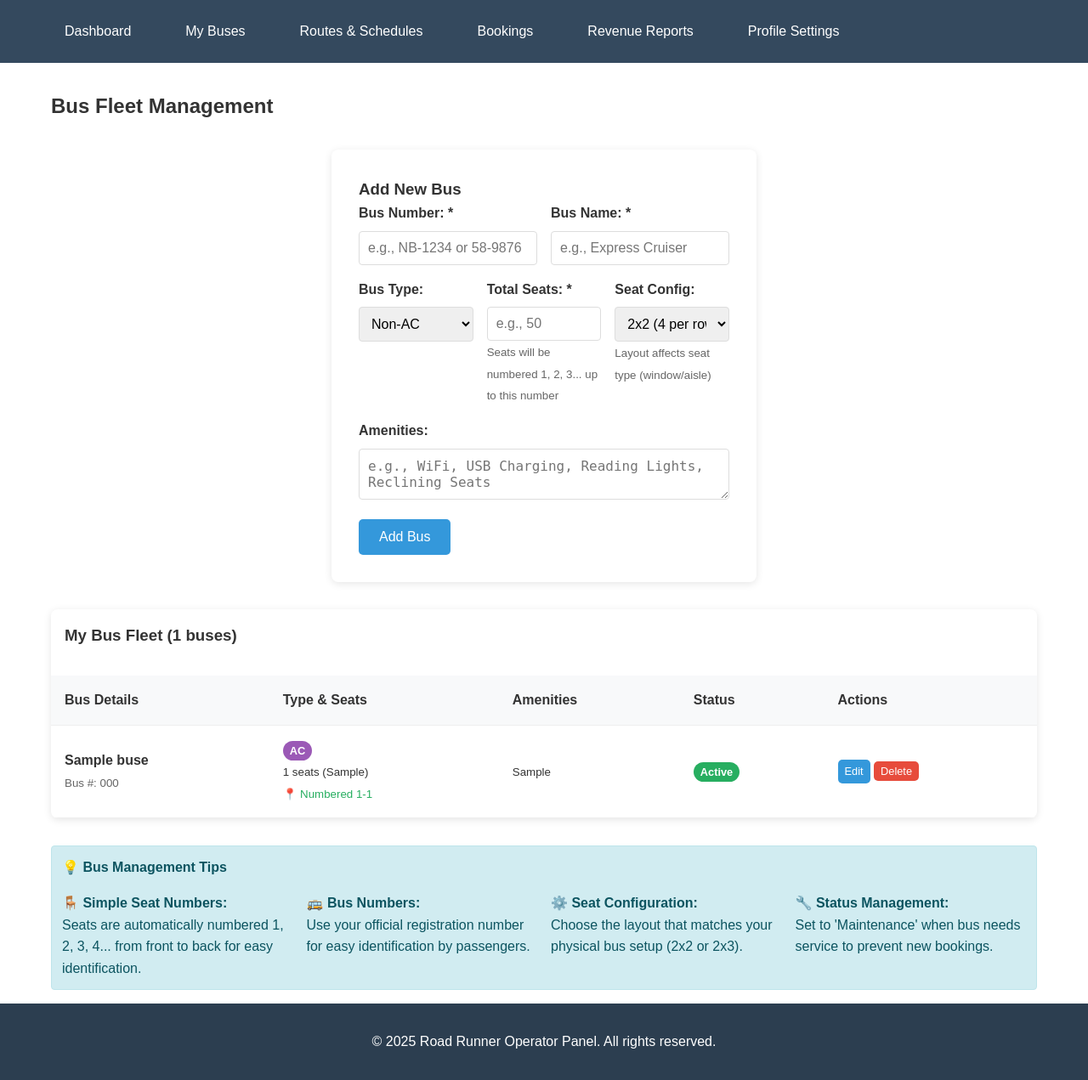
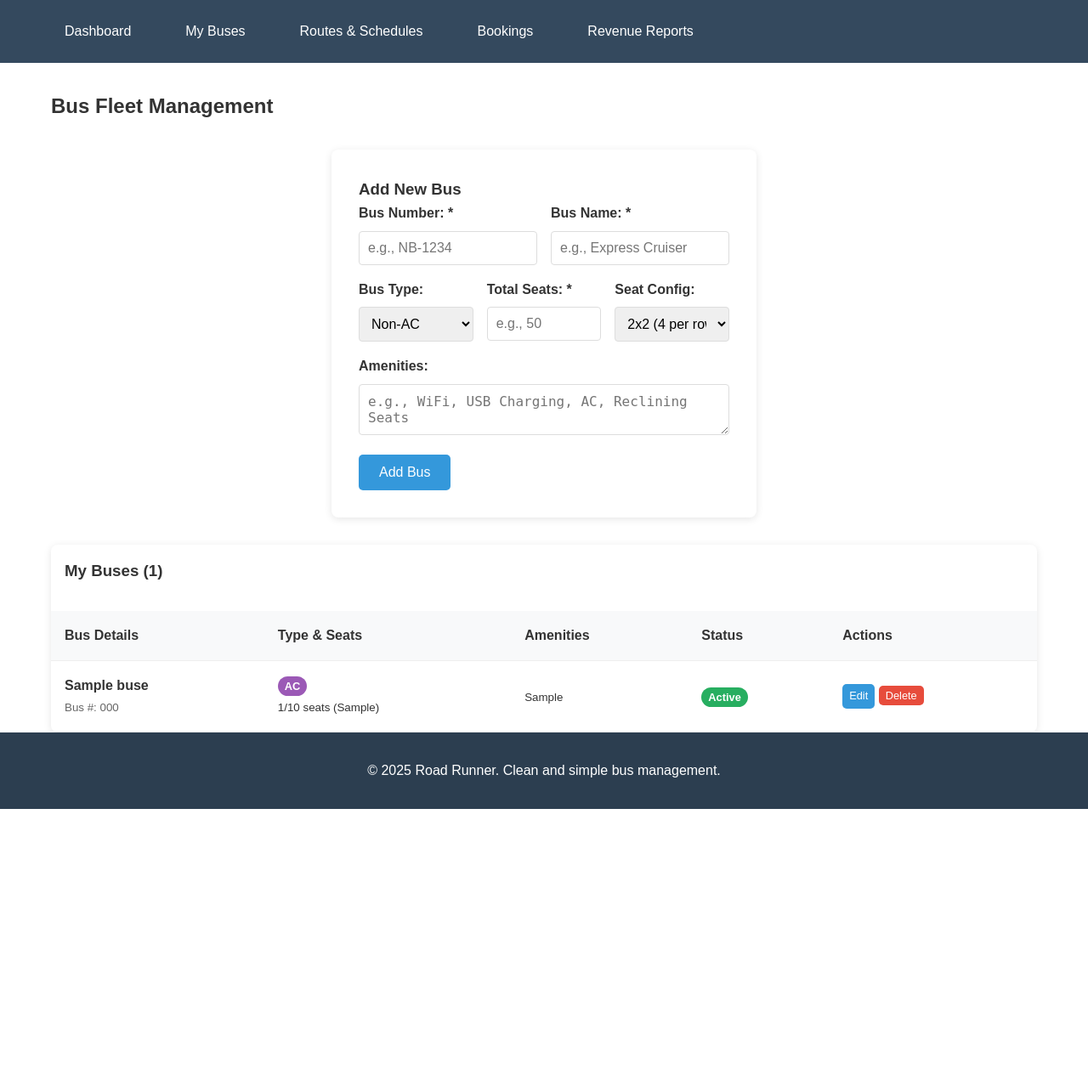
Before and after one commit to AvinashFdo/Road_Runner, a PHP site: page /operator/buses.php in a window 1280 px wide. Shown: the part 78-1349 px from the top of the page at 85% size. After the commit the page ends 1030 px from the top, so only its background shows below. Run offline with PHP 8.4, Linux system fonts and the light colour scheme; a user stored in the database is signed in; tables that the repository leaves empty hold one stand-in row (values such as "Sample post").

Commit message:
Update buses.php

```diff
--- a/operator/buses.php
+++ b/operator/buses.php
@@ -1,6 +1,6 @@
 <?php
-// Operator Bus Management - ORIGINAL DESIGN with Perfect Seat Generation
-// Save this as: operator/buses.php
+// Clean Bus Management System - Built from scratch
+// Save as: operator/buses.php
 
 session_start();
 require_once '../db_connection.php';
@@ -20,18 +20,18 @@ if ($_SERVER['REQUEST_METHOD'] === 'POST') {
     $action = $_POST['action'] ?? '';
 
     if ($action === 'add_bus') {
-        // Add new bus
+        // Get form data
         $bus_number = trim($_POST['bus_number'] ?? '');
         $bus_name = trim($_POST['bus_name'] ?? '');
         $bus_type = $_POST['bus_type'] ?? 'Non-AC';
-        $total_seats = $_POST['total_seats'] ?? '';
+        $total_seats = (int)($_POST['total_seats'] ?? 0);
         $seat_configuration = $_POST['seat_configuration'] ?? '2x2';
         $amenities = trim($_POST['amenities'] ?? '');
 
         // Validation
         if (empty($bus_number) || empty($bus_name)) {
             $error = "Bus number and bus name are required.";
-        } elseif (!is_numeric($total_seats) || $total_seats < 10 || $total_seats > 60) {
+        } elseif ($total_seats < 10 || $total_seats > 60) {
             $error = "Total seats must be between 10 and 60.";
         } else {
             try {
@@ -47,50 +47,32 @@ if ($_SERVER['REQUEST_METHOD'] === 'POST') {
 
                     $bus_id = $pdo->lastInsertId();
 
-                    // Auto-generate seats with simple numbers (1, 2, 3, 4, 5... 50)
-$seats_per_row = explode('x', $seat_configuration);
-$left_seats = (int)$seats_per_row[0];
-$right_seats = (int)$seats_per_row[1];
-$total_per_row = $left_seats + $right_seats;
+                    // CLEAN SEAT GENERATION - Simple sequential numbering
+                    for ($seat_num = 1; $seat_num <= $total_seats; $seat_num++) {
+                        // Determine seat type based on position
+                        $config = explode('x', $seat_configuration);
+                        $seats_per_row = (int)$config[0] + (int)$config[1];
+                        $position_in_row = (($seat_num - 1) % $seats_per_row) + 1;
 
-// Generate seats with simple sequential numbers
-for ($seat_number = 1; $seat_number <= $total_seats; $seat_number++) {
-    // Calculate which row and position this seat is in
-    $row = ceil($seat_number / $total_per_row);
-    $position_in_row = (($seat_number - 1) % $total_per_row) + 1;
-
-    // Determine seat type based on position
-    $seat_type = 'middle'; // default
-
-    if ($position_in_row == 1 || $position_in_row == $total_per_row) {
-        $seat_type = 'window'; // First and last seats in row are windows
-    } elseif ($position_in_row == $left_seats || $position_in_row == ($left_seats + 1)) {
-        $seat_type = 'aisle'; // Seats next to aisle
+                        if ($position_in_row == 1 || $position_in_row == $seats_per_row) {
+                            $seat_type = 'window';
+                        } elseif ($position_in_row == (int)$config[0] || $position_in_row == ((int)$config[0] + 1)) {
+                            $seat_type = 'aisle';
+                        } else {
+                            $seat_type = 'middle';
                         }
 
-    // Insert seat with simple number
                         $stmt = $pdo->prepare("INSERT INTO seats (bus_id, seat_number, seat_type) VALUES (?, ?, ?)");
-    $stmt->execute([$bus_id, (string)$seat_number, $seat_type]);
-                            $seat_count++;
-                        }
+                        $stmt->execute([$bus_id, (string)$seat_num, $seat_type]);
                     }
 
-                    // Verify seat count
-                    $stmt = $pdo->prepare("SELECT COUNT(*) as created_seats FROM seats WHERE bus_id = ?");
+                    // Verify seat creation
+                    $stmt = $pdo->prepare("SELECT COUNT(*) as count FROM seats WHERE bus_id = ?");
                     $stmt->execute([$bus_id]);
-                    $actual_created = $stmt->fetch()['created_seats'];
+                    $actual_seats = $stmt->fetch()['count'];
 
-                    if ($actual_created != $total_seats) {
-                        error_log("Warning: Bus ID $bus_id - Expected $total_seats seats, but created $actual_created seats");
+                    $message = "Bus added successfully! Created $actual_seats seats (numbered 1 to $total_seats).";
                 }
-
-                    $message = "Bus added successfully with " . $actual_created . " seats generated (Expected: " . $total_seats . ")!";
-                // Verify seat count
-                $stmt = $pdo->prepare("SELECT COUNT(*) as created_seats FROM seats WHERE bus_id = ?");
-                $stmt->execute([$bus_id]);
-                $actual_created = $stmt->fetch()['created_seats'];
-
-                $message = "Bus added successfully with " . $actual_created . " seats (numbered 1 to " . $total_seats . ")!";
             } catch (PDOException $e) {
                 $error = "Error adding bus: " . $e->getMessage();
             }
@@ -98,7 +80,6 @@ for ($seat_number = 1; $seat_number <= $total_seats; $seat_number++) {
     }
 
     elseif ($action === 'update_bus') {
-        // Update existing bus
         $bus_id = $_POST['bus_id'] ?? '';
         $bus_number = trim($_POST['bus_number'] ?? '');
         $bus_name = trim($_POST['bus_name'] ?? '');
@@ -110,16 +91,9 @@ for ($seat_number = 1; $seat_number <= $total_seats; $seat_number++) {
             $error = "Bus number and bus name are required.";
         } else {
             try {
-                // Check if bus belongs to this operator
-                $stmt = $pdo->prepare("SELECT bus_id FROM buses WHERE bus_id = ? AND operator_id = ?");
-                $stmt->execute([$bus_id, $operator_id]);
-                if (!$stmt->fetch()) {
-                    $error = "Bus not found or you don't have permission to edit it.";
-                } else {
                 $stmt = $pdo->prepare("UPDATE buses SET bus_number = ?, bus_name = ?, bus_type = ?, amenities = ?, status = ? WHERE bus_id = ? AND operator_id = ?");
                 $stmt->execute([$bus_number, $bus_name, $bus_type, $amenities, $status, $bus_id, $operator_id]);
                 $message = "Bus updated successfully!";
-                }
             } catch (PDOException $e) {
                 $error = "Error updating bus: " . $e->getMessage();
             }
@@ -127,27 +101,24 @@ for ($seat_number = 1; $seat_number <= $total_seats; $seat_number++) {
     }
 
     elseif ($action === 'delete_bus') {
-        // Delete bus
         $bus_id = $_POST['bus_id'] ?? '';
         try {
             // Check if bus has active schedules
-            $stmt = $pdo->prepare("SELECT COUNT(*) as schedule_count FROM schedules WHERE bus_id = ? AND status = 'active'");
+            $stmt = $pdo->prepare("SELECT COUNT(*) as count FROM schedules WHERE bus_id = ? AND status = 'active'");
             $stmt->execute([$bus_id]);
-            $result = $stmt->fetch();
+            $active_schedules = $stmt->fetch()['count'];
 
-            if ($result['schedule_count'] > 0) {
-                $error = "Cannot delete bus. It has active schedules. Please remove schedules first.";
+            if ($active_schedules > 0) {
+                $error = "Cannot delete bus. It has $active_schedules active schedules.";
             } else {
-                // Check if bus belongs to this operator
-                $stmt = $pdo->prepare("SELECT bus_id FROM buses WHERE bus_id = ? AND operator_id = ?");
-                $stmt->execute([$bus_id, $operator_id]);
-                if (!$stmt->fetch()) {
-                    $error = "Bus not found or you don't have permission to delete it.";
-                } else {
+                // Delete seats first, then bus
+                $stmt = $pdo->prepare("DELETE FROM seats WHERE bus_id = ?");
+                $stmt->execute([$bus_id]);
+
                 $stmt = $pdo->prepare("DELETE FROM buses WHERE bus_id = ? AND operator_id = ?");
                 $stmt->execute([$bus_id, $operator_id]);
+
                 $message = "Bus deleted successfully!";
-                }
             }
         } catch (PDOException $e) {
             $error = "Error deleting bus: " . $e->getMessage();
@@ -157,7 +128,14 @@ for ($seat_number = 1; $seat_number <= $total_seats; $seat_number++) {
 
 // Get all buses for this operator
 try {
-    $stmt = $pdo->prepare("SELECT b.*, COUNT(s.seat_id) as actual_seats FROM buses b LEFT JOIN seats s ON b.bus_id = s.bus_id WHERE b.operator_id = ? GROUP BY b.bus_id ORDER BY b.bus_name ASC");
+    $stmt = $pdo->prepare("
+        SELECT b.*, COUNT(s.seat_id) as actual_seats
+        FROM buses b
+        LEFT JOIN seats s ON b.bus_id = s.bus_id
+        WHERE b.operator_id = ?
+        GROUP BY b.bus_id
+        ORDER BY b.bus_name ASC
+    ");
     $stmt->execute([$operator_id]);
     $buses = $stmt->fetchAll();
 } catch (PDOException $e) {
@@ -165,7 +143,7 @@ try {
     $buses = [];
 }
 
-// Get bus for editing if edit_id is provided
+// Get bus for editing
 $edit_bus = null;
 if (isset($_GET['edit']) && is_numeric($_GET['edit'])) {
     try {
@@ -183,7 +161,7 @@ if (isset($_GET['edit']) && is_numeric($_GET['edit'])) {
 <head>
     <meta charset="UTF-8">
     <meta name="viewport" content="width=device-width, initial-scale=1.0">
-    <title>Bus Management - Road Runner Operator</title>
+    <title>Bus Management - Road Runner</title>
     <link rel="stylesheet" href="../assets/css/style.css">
 </head>
 <body>
@@ -210,7 +188,6 @@ if (isset($_GET['edit']) && is_numeric($_GET['edit'])) {
                 <a href="schedules.php">Routes & Schedules</a>
                 <a href="#" onclick="alert('Coming soon!')">Bookings</a>
                 <a href="#" onclick="alert('Coming soon!')">Revenue Reports</a>
-                <a href="#" onclick="alert('Coming soon!')">Profile Settings</a>
             </div>
         </div>
     </div>
@@ -219,17 +196,13 @@ if (isset($_GET['edit']) && is_numeric($_GET['edit'])) {
     <main class="container">
         <h2 class="mb_2">Bus Fleet Management</h2>
 
-        <!-- Display Messages -->
+        <!-- Messages -->
         <?php if ($message): ?>
-            <div class="alert alert_success">
-                <?php echo htmlspecialchars($message); ?>
-            </div>
+            <div class="alert alert_success"><?php echo htmlspecialchars($message); ?></div>
         <?php endif; ?>
 
         <?php if ($error): ?>
-            <div class="alert alert_error">
-                <?php echo htmlspecialchars($error); ?>
-            </div>
+            <div class="alert alert_error"><?php echo htmlspecialchars($error); ?></div>
         <?php endif; ?>
 
         <!-- Add/Edit Bus Form -->
@@ -245,28 +218,16 @@ if (isset($_GET['edit']) && is_numeric($_GET['edit'])) {
                 <div style="display: grid; grid-template-columns: 1fr 1fr; gap: 1rem;">
                     <div class="form_group">
                         <label for="bus_number">Bus Number: *</label>
-                        <input
-                            type="text"
-                            id="bus_number"
-                            name="bus_number"
-                            class="form_control"
+                        <input type="text" id="bus_number" name="bus_number" class="form_control"
                                value="<?php echo $edit_bus ? htmlspecialchars($edit_bus['bus_number']) : ''; ?>"
-                            placeholder="e.g., NB-1234 or 58-9876"
-                            required
-                        >
+                               placeholder="e.g., NB-1234" required>
                     </div>
 
                     <div class="form_group">
                         <label for="bus_name">Bus Name: *</label>
-                        <input
-                            type="text"
-                            id="bus_name"
-                            name="bus_name"
-                            class="form_control"
+                        <input type="text" id="bus_name" name="bus_name" class="form_control"
                                value="<?php echo $edit_bus ? htmlspecialchars($edit_bus['bus_name']) : ''; ?>"
-                            placeholder="e.g., Express Cruiser"
-                            required
-                        >
+                               placeholder="e.g., Express Cruiser" required>
                     </div>
                 </div>
 
@@ -284,17 +245,8 @@ if (isset($_GET['edit']) && is_numeric($_GET['edit'])) {
                     <?php if (!$edit_bus): ?>
                         <div class="form_group">
                             <label for="total_seats">Total Seats: *</label>
-                            <input
-                                type="number"
-                                id="total_seats"
-                                name="total_seats"
-                                class="form_control"
-                                min="10"
-                                max="60"
-                                placeholder="e.g., 50"
-                                required
-                            >
-                            <small style="color: #666;">Seats will be numbered 1, 2, 3... up to this number</small>
+                            <input type="number" id="total_seats" name="total_seats" class="form_control"
+                                   min="10" max="60" placeholder="e.g., 50" required>
                         </div>
 
                         <div class="form_group">
@@ -302,14 +254,13 @@ if (isset($_GET['edit']) && is_numeric($_GET['edit'])) {
                             <select id="seat_configuration" name="seat_configuration" class="form_control">
                                 <option value="2x2">2x2 (4 per row)</option>
                                 <option value="2x3">2x3 (5 per row)</option>
+                                <option value="3x2">3x2 (5 per row)</option>
                             </select>
-                            <small style="color: #666;">Layout affects seat type (window/aisle)</small>
                         </div>
                     <?php else: ?>
                         <div class="form_group">
                             <label>Total Seats:</label>
                             <input type="text" class="form_control" value="<?php echo $edit_bus['total_seats']; ?>" readonly style="background: #f5f5f5;">
-                            <small style="color: #666;">Seats cannot be changed after creation</small>
                         </div>
 
                         <div class="form_group">
@@ -325,13 +276,8 @@ if (isset($_GET['edit']) && is_numeric($_GET['edit'])) {
 
                 <div class="form_group">
                     <label for="amenities">Amenities:</label>
-                    <textarea
-                        id="amenities"
-                        name="amenities"
-                        class="form_control"
-                        rows="2"
-                        placeholder="e.g., WiFi, USB Charging, Reading Lights, Reclining Seats"
-                    ><?php echo $edit_bus ? htmlspecialchars($edit_bus['amenities']) : ''; ?></textarea>
+                    <textarea id="amenities" name="amenities" class="form_control" rows="2"
+                              placeholder="e.g., WiFi, USB Charging, AC, Reclining Seats"><?php echo $edit_bus ? htmlspecialchars($edit_bus['amenities']) : ''; ?></textarea>
                 </div>
 
                 <button type="submit" class="btn btn_primary">
@@ -344,9 +290,9 @@ if (isset($_GET['edit']) && is_numeric($_GET['edit'])) {
             </form>
         </div>
 
-        <!-- Bus Fleet List -->
+        <!-- Bus List -->
         <div class="table_container">
-            <h3 class="p_1 mb_1">My Bus Fleet (<?php echo count($buses); ?> buses)</h3>
+            <h3 class="p_1 mb_1">My Buses (<?php echo count($buses); ?>)</h3>
 
             <?php if (empty($buses)): ?>
                 <div class="p_2 text_center">
@@ -372,14 +318,13 @@ if (isset($_GET['edit']) && is_numeric($_GET['edit'])) {
                                 </td>
                                 <td>
                                     <span class="badge badge_<?php echo strtolower(str_replace('-', '', $bus['bus_type'])); ?>"><?php echo $bus['bus_type']; ?></span><br>
-                                    <small><?php echo $bus['actual_seats']; ?> seats (<?php echo $bus['seat_configuration']; ?>)</small><br>
-                                    <small style="color: #27ae60;">📍 Numbered 1-<?php echo $bus['actual_seats']; ?></small>
+                                    <small><?php echo $bus['actual_seats']; ?>/<?php echo $bus['total_seats']; ?> seats (<?php echo $bus['seat_configuration']; ?>)</small>
                                 </td>
                                 <td>
                                     <?php if ($bus['amenities']): ?>
                                         <small><?php echo htmlspecialchars($bus['amenities']); ?></small>
                                     <?php else: ?>
-                                        <small style="color: #999;">No amenities listed</small>
+                                        <small style="color: #999;">No amenities</small>
                                     <?php endif; ?>
                                 </td>
                                 <td>
@@ -390,7 +335,7 @@ if (isset($_GET['edit']) && is_numeric($_GET['edit'])) {
                                 <td>
                                     <a href="buses.php?edit=<?php echo $bus['bus_id']; ?>" class="btn btn_primary" style="font-size: 0.8rem; padding: 0.25rem 0.5rem;">Edit</a>
 
-                                    <form method="POST" style="display: inline;" onsubmit="return confirm('Are you sure you want to delete this bus? This will also delete all its seats.');">
+                                    <form method="POST" style="display: inline;" onsubmit="return confirm('Delete this bus and all its seats?');">
                                         <input type="hidden" name="action" value="delete_bus">
                                         <input type="hidden" name="bus_id" value="<?php echo $bus['bus_id']; ?>">
                                         <button type="submit" class="btn" style="background: #e74c3c; font-size: 0.8rem; padding: 0.25rem 0.5rem;">Delete</button>
@@ -402,35 +347,12 @@ if (isset($_GET['edit']) && is_numeric($_GET['edit'])) {
                 </table>
             <?php endif; ?>
         </div>
-
-        <!-- Help Section -->
-        <div class="alert alert_info mt_2">
-            <h4>💡 Bus Management Tips</h4>
-            <div style="display: grid; grid-template-columns: repeat(auto-fit, minmax(250px, 1fr)); gap: 1rem; margin-top: 1rem;">
-                <div>
-                    <strong>🪑 Simple Seat Numbers:</strong><br>
-                    Seats are automatically numbered 1, 2, 3, 4... from front to back for easy identification.
-                </div>
-                <div>
-                    <strong>🚌 Bus Numbers:</strong><br>
-                    Use your official registration number for easy identification by passengers.
-                </div>
-                <div>
-                    <strong>⚙️ Seat Configuration:</strong><br>
-                    Choose the layout that matches your physical bus setup (2x2 or 2x3).
-                </div>
-                <div>
-                    <strong>🔧 Status Management:</strong><br>
-                    Set to 'Maintenance' when bus needs service to prevent new bookings.
-                </div>
-            </div>
-        </div>
     </main>
 
     <!-- Footer -->
     <footer class="footer">
         <div class="container">
-            <p>&copy; 2025 Road Runner Operator Panel. All rights reserved.</p>
+            <p>&copy; 2025 Road Runner. Clean and simple bus management.</p>
         </div>
     </footer>
 </body>
```
Lines whose indentation alone changed are shown as unchanged.
